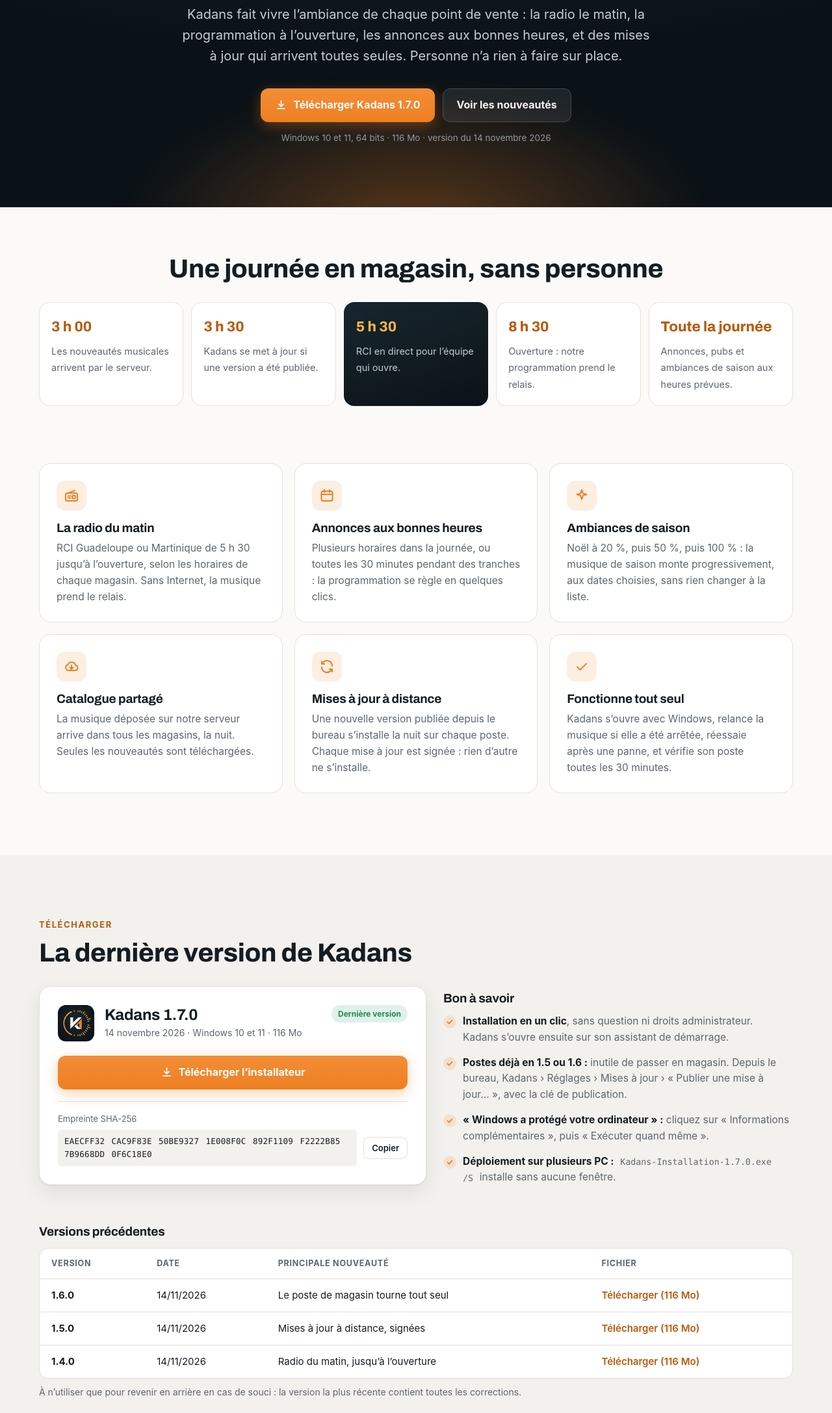
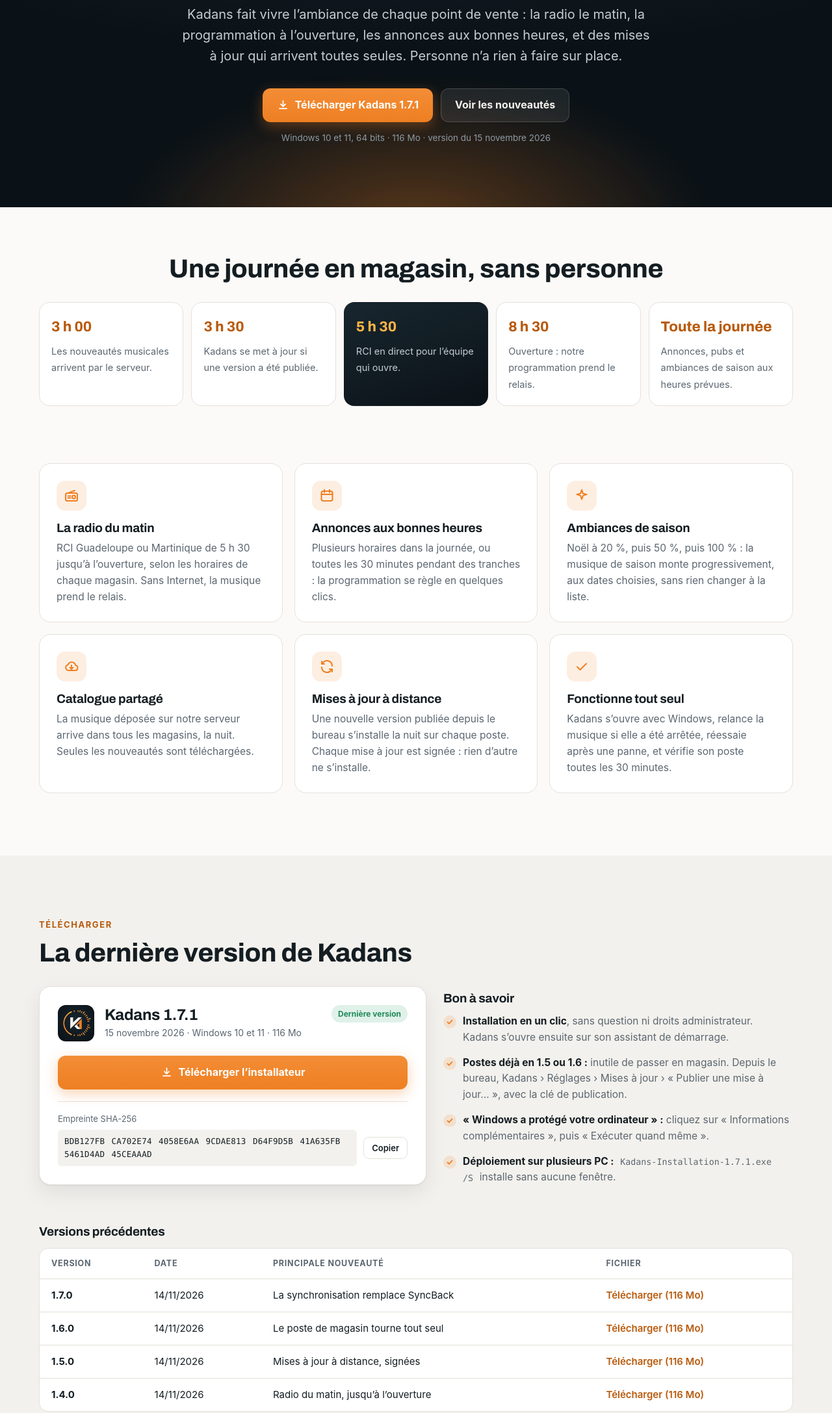
Before and after one commit to Wuupsy/kadans, a plain HTML site: page index.html in a window 1280 px wide. Shown: the part 380-2555 px from the top of the page at 65% size. Drawn offline with Linux system fonts and the light colour scheme.

Commit message:
Site Kadans 1.7.1

```diff
--- a/index.html
+++ b/index.html
@@ -41,13 +41,13 @@
       <h1>La musique de nos magasins,<br><span class="grad">en pilote automatique.</span></h1>
       <p class="lead">Kadans fait vivre l’ambiance de chaque point de vente : la radio le matin, la programmation à l’ouverture, les annonces aux bonnes heures, et des mises à jour qui arrivent toutes seules. Personne n’a rien à faire sur place.</p>
       <div class="cta">
-        <a class="btn btn-primary" href="https://github.com/Wuupsy/kadans/releases/download/v1.7.0/Kadans-Installation-1.7.0.exe" download>
+        <a class="btn btn-primary" href="https://github.com/Wuupsy/kadans/releases/download/v1.7.1/Kadans-Installation-1.7.1.exe" download>
           <svg viewBox="0 0 24 24" aria-hidden="true"><path d="M12 4v11m0 0-4.5-4.5M12 15l4.5-4.5M5 19h14"/></svg>
-          Télécharger Kadans 1.7.0
+          Télécharger Kadans 1.7.1
         </a>
         <a class="btn btn-ghost" href="#nouveautes">Voir les nouveautés</a>
       </div>
-      <p class="meta">Windows 10 et 11, 64 bits · 116&nbsp;Mo · version du 14 novembre 2026</p>
+      <p class="meta">Windows 10 et 11, 64 bits · 116&nbsp;Mo · version du 15 novembre 2026</p>
     </div>
   </section>
 
@@ -113,19 +113,19 @@
           <div class="dl-head">
             <img src="assets/img/kadans-icone.svg" width="56" height="56" alt="">
             <div>
-              <h3>Kadans 1.7.0</h3>
-              <p class="muted">14 novembre 2026 · Windows 10 et 11 · 116&nbsp;Mo</p>
+              <h3>Kadans 1.7.1</h3>
+              <p class="muted">15 novembre 2026 · Windows 10 et 11 · 116&nbsp;Mo</p>
             </div>
             <span class="tag">Dernière version</span>
           </div>
-          <a class="btn btn-primary btn-wide" href="https://github.com/Wuupsy/kadans/releases/download/v1.7.0/Kadans-Installation-1.7.0.exe" download>
+          <a class="btn btn-primary btn-wide" href="https://github.com/Wuupsy/kadans/releases/download/v1.7.1/Kadans-Installation-1.7.1.exe" download>
             <svg viewBox="0 0 24 24" aria-hidden="true"><path d="M12 4v11m0 0-4.5-4.5M12 15l4.5-4.5M5 19h14"/></svg>
             Télécharger l’installateur
           </a>
           <div class="sha">
             <span class="muted">Empreinte SHA-256</span>
-            <code id="sha-170" data-value="EAECFF32CAC9F83E50BE93271E008F0C892F1109F2222B857B9668DD0F6C18E0">EAECFF32 CAC9F83E 50BE9327 1E008F0C 892F1109 F2222B85 7B9668DD 0F6C18E0</code>
-            <button class="copy" type="button" data-copy="sha-170">Copier</button>
+            <code id="sha-171" data-value="BDB127FBCA702E744058E6AA9CDAE813D64F9D5B41A635FB5461D4AD45CEAAAD">BDB127FB CA702E74 4058E6AA 9CDAE813 D64F9D5B 41A635FB 5461D4AD 45CEAAAD</code>
+            <button class="copy" type="button" data-copy="sha-171">Copier</button>
           </div>
         </div>
         <div class="dl-help">
@@ -134,7 +134,7 @@
             <li><b>Installation en un clic</b>, sans question ni droits administrateur. Kadans s’ouvre ensuite sur son assistant de démarrage.</li>
             <li><b>Postes déjà en 1.5 ou 1.6 :</b> inutile de passer en magasin. Depuis le bureau, Kadans › Réglages › Mises à jour › « Publier une mise à jour… », avec la clé de publication.</li>
             <li><b>« Windows a protégé votre ordinateur » :</b> cliquez sur « Informations complémentaires », puis « Exécuter quand même ».</li>
-            <li><b>Déploiement sur plusieurs PC :</b> <code>Kadans-Installation-1.7.0.exe /S</code> installe sans aucune fenêtre.</li>
+            <li><b>Déploiement sur plusieurs PC :</b> <code>Kadans-Installation-1.7.1.exe /S</code> installe sans aucune fenêtre.</li>
           </ul>
         </div>
       </div>
@@ -144,6 +144,7 @@
         <table class="versions">
           <thead><tr><th>Version</th><th>Date</th><th>Principale nouveauté</th><th>Fichier</th></tr></thead>
           <tbody>
+            <tr><td><b>1.7.0</b></td><td>14/11/2026</td><td>La synchronisation remplace SyncBack</td><td><a href="https://github.com/Wuupsy/kadans/releases/download/v1.7.0/Kadans-Installation-1.7.0.exe" download>Télécharger (116&nbsp;Mo)</a></td></tr>
             <tr><td><b>1.6.0</b></td><td>14/11/2026</td><td>Le poste de magasin tourne tout seul</td><td><a href="https://github.com/Wuupsy/kadans/releases/download/v1.6.0/Kadans-Installation-1.6.0.exe" download>Télécharger (116&nbsp;Mo)</a></td></tr>
             <tr><td><b>1.5.0</b></td><td>14/11/2026</td><td>Mises à jour à distance, signées</td><td><a href="https://github.com/Wuupsy/kadans/releases/download/v1.5.0/Kadans-Installation-1.5.0.exe" download>Télécharger (116&nbsp;Mo)</a></td></tr>
             <tr><td><b>1.4.0</b></td><td>14/11/2026</td><td>Radio du matin, jusqu’à l’ouverture</td><td><a href="https://github.com/Wuupsy/kadans/releases/download/v1.4.0/Kadans-Installation-1.4.0.exe" download>Télécharger (116&nbsp;Mo)</a></td></tr>
@@ -160,6 +161,13 @@
       <p class="kicker">Nouveautés</p>
       <h2>Ce qui a changé</h2>
       <div class="log">
+        <article class="rel">
+          <header><span class="v">1.7.1</span><time datetime="2026-11-15">15 novembre 2026</time></header>
+          <h3>Petite correction</h3>
+          <ul>
+            <li>Réglages › Synchronisation FTP : le choix « Fichiers à copier » affiche simplement « Tous les fichiers du dossier ».</li>
+          </ul>
+        </article>
         <article class="rel">
           <header><span class="v">1.7.0</span><time datetime="2026-11-14">14 novembre 2026</time></header>
           <h3>La synchronisation remplace SyncBack</h3>
```
